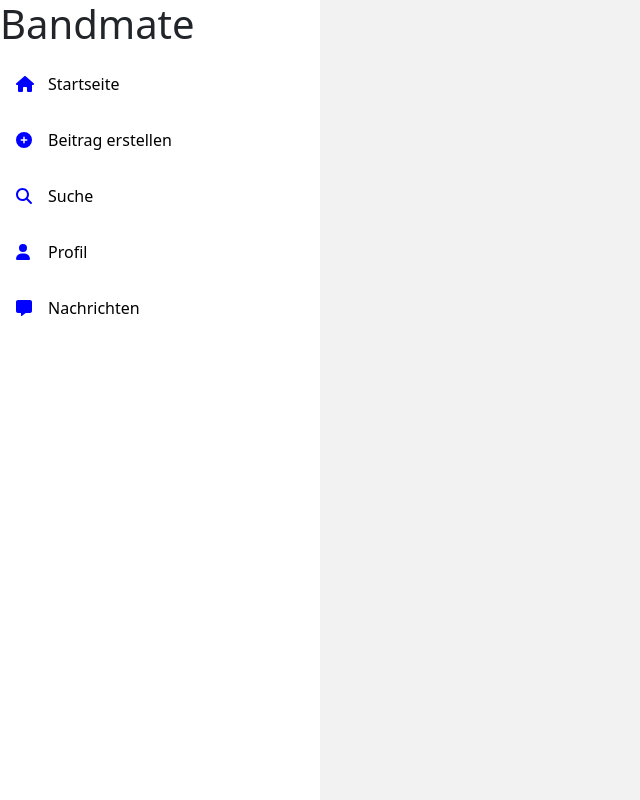
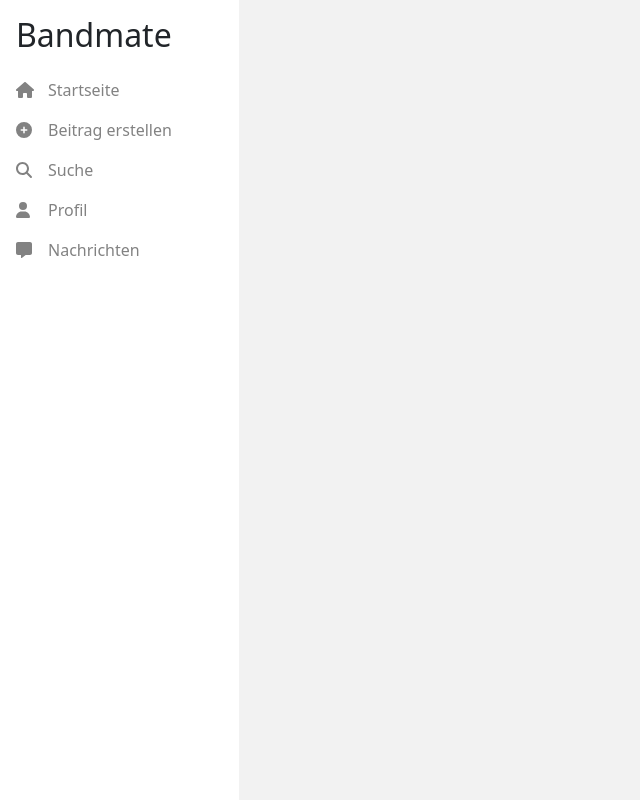
Before and after one commit to KarstenKrause/bandmate-web, a React (Create React App) app: page /auth in a window 1280 px wide. Shown: the whole page, without its empty margins (0-640 px from the left). Built offline with nearby package versions, Linux system fonts and the light colour scheme.

Commit message:
modified siderbar and content-pages

```diff
--- a/src/App.tsx
+++ b/src/App.tsx
@@ -8,13 +8,14 @@ import AuthenticationPage from "./pages/auth/Authentication";
 export interface IApplicationProps {}
 
 const App: React.FunctionComponent<IApplicationProps> = (props) => {
-  let isLoggedIn = true;
+  let isLoggedIn = true; // TODO: handle this state es environment styte with redux!
 
   let loggedInContainer = (
-    <div className="main-container">
+     <div className="main-container">
       <BrowserRouter>
-        <Sidebar></Sidebar>
-        <Routes>
+        <Sidebar />
+        <div className="page-container">
+          <Routes>
           {routes.map((route) => (
             <Route
               index={RoutePath.HOME === route.path}
@@ -24,8 +25,10 @@ const App: React.FunctionComponent<IApplicationProps> = (props) => {
             />
           ))}
         </Routes>
+        </div>
+
       </BrowserRouter>
-    </div>
+     </div>
   );
 
   let loggedOutContainer = (
--- a/src/components/sidebar/Sidebar.scss
+++ b/src/components/sidebar/Sidebar.scss
@@ -1,23 +1,29 @@
-
 .sidebar {
-  width: 25%;
+  width: 18rem;
   height: 100vh;
-  background-color: white;
   display: flex;
   flex-direction: column;
   position: sticky;
+  padding: 1rem;
+  align-items: left;
 }
 
 .link {
   text-decoration: none;
   display: flex;
   flex-direction: row;
-  margin: 0.5rem;
-  padding: 0.5rem;
+  margin-top: 1rem;
   transition: all 0.5s;
+  font-size: 1rem;
+
+  color: rgb(130, 130, 130);
 
   &:hover {
-    background-color: rgb(242, 242, 242);
+    color: black;
+  }
+
+  &.active {
+    color: black;
   }
 }
 
@@ -25,12 +31,8 @@
   width: 1rem;
   height: 1rem;
   margin-right: 1rem;
-  color: blue;
-
-
 }
 
 .menu-text {
-  color: black;
-
+  //color: black;
 }
--- a/src/components/sidebar/Sidebar.tsx
+++ b/src/components/sidebar/Sidebar.tsx
@@ -1,5 +1,5 @@
 import React, { useMemo } from "react";
-import { Link, matchPath, NavLink, useLocation } from "react-router-dom";
+import { matchPath, NavLink, useLocation } from "react-router-dom";
 import "./Sidebar.scss";
 import "./Routes";
 import { routes, SidebarNavItem, sidebarNavItems } from "./Routes";
@@ -17,14 +17,14 @@ const Sidebar: React.FunctionComponent<SidebarProps> = () => {
   return (
     <div className="sidebar">
       <div className="top-section">
-        <h1 className="logo">Bandmate</h1>
+        <h2 className="logo">Bandmate</h2>
       </div>
       {menuItems.map((item, index) => (
         <NavLink
           to={item.path}
           key={index}
-          className="link"
-          aria-activedescendant="active"
+          className={`link ${currentRoute && currentRoute.path === item.path ? "active" : ""}`}
+          aria-activedescendant={`link ${currentRoute && currentRoute.path === item.path ? "active" : ""}`}
         >
           <div className="menu-icon"> {item.icon}</div>
           <div className="menu-text">{item.name}</div>
--- a/src/pages/auth/style/authentication.scss
+++ b/src/pages/auth/style/authentication.scss
@@ -111,7 +111,7 @@ $screen-large: 1200px;
         grid-template-columns: 1fr;
         border-radius: 25px;
         padding: 2rem;
-        box-shadow: 15px 15px 20px rgba(218, 218, 218, 1);
+        box-shadow: rgba(0, 0, 0, 0.15) 0px 5px 15px 0px;
       }
 
       .reg-container {
--- a/src/pages/home/home.scss
+++ b/src/pages/home/home.scss
@@ -2,5 +2,5 @@
     display: flex;
     justify-content: flex-start;
     flex-direction: column;
-    align-items: center;
+
 }
--- a/src/styles/App.scss
+++ b/src/styles/App.scss
@@ -1,5 +1,12 @@
 .main-container {
     display: flex;
     justify-content: flex-start;
+
+}
+
+.page-container {
+    padding-left: 2rem;
     background-color: rgb(242, 242, 242);
+    width: 100%;
+
 }
```
